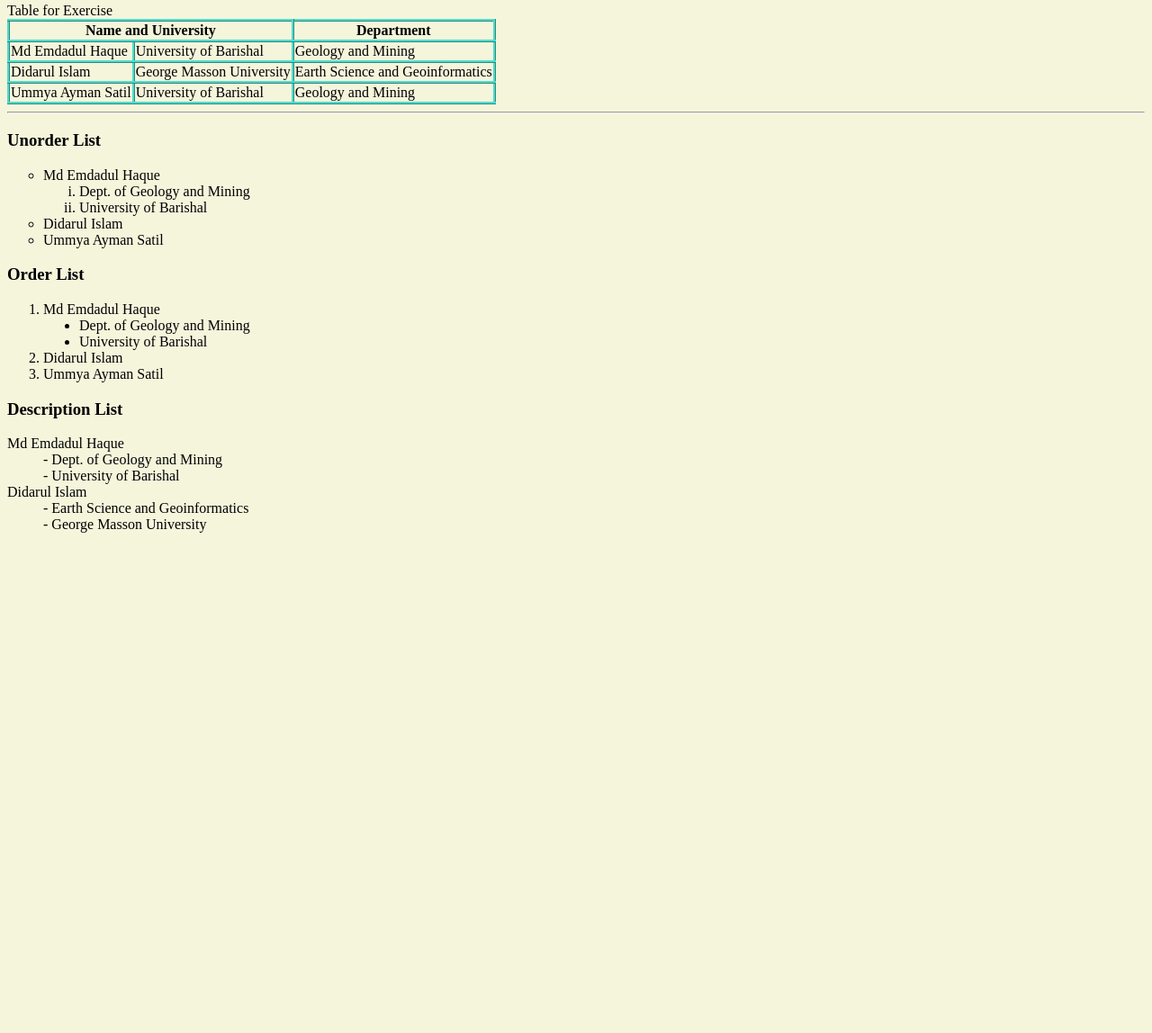
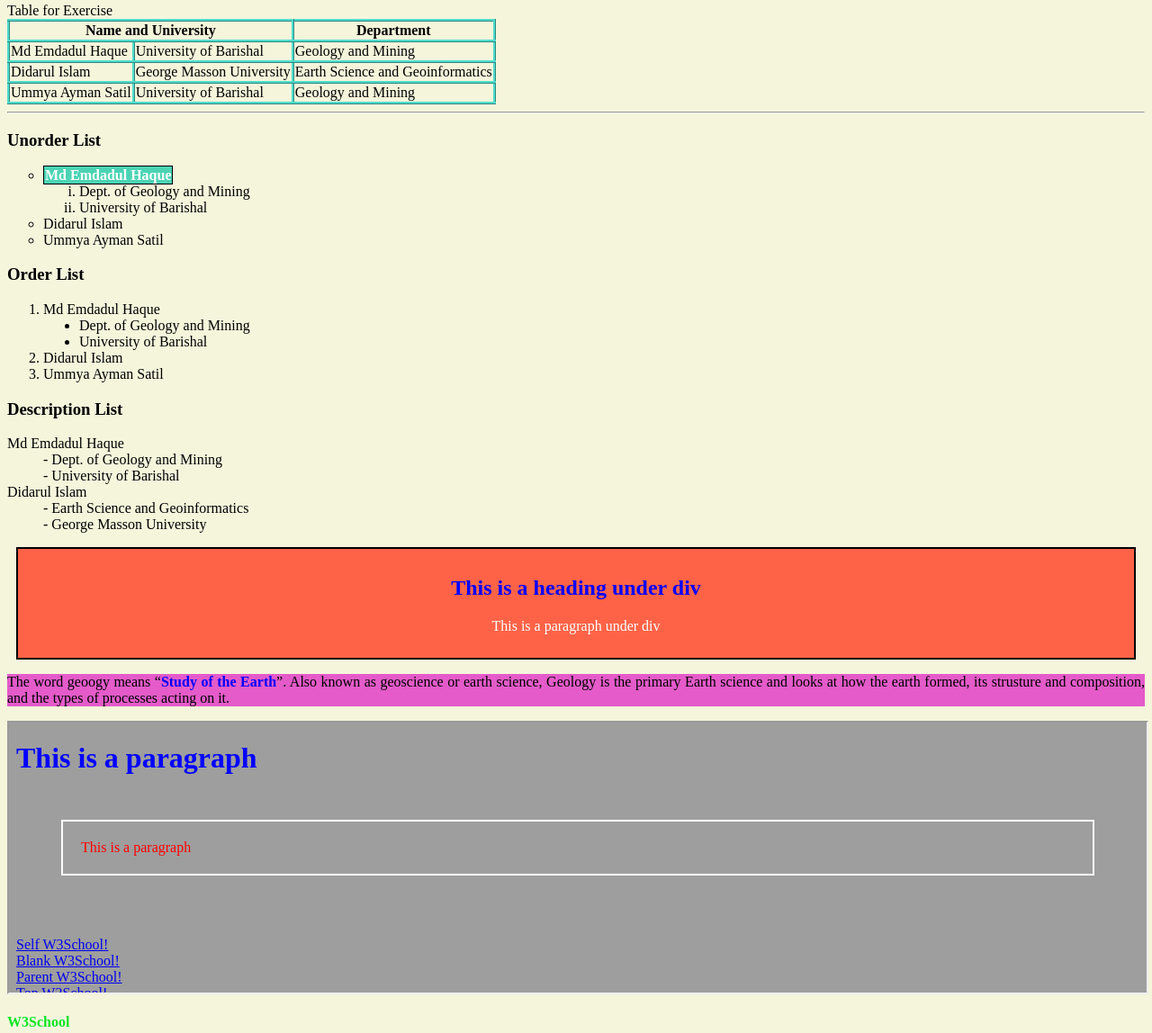
Before and after one commit to emdad29/HTML, a plain HTML site: page index.html in a window 1280 px wide. Shown: the part 1301-2449 px from the top of the page at 90% size. Before the commit the page ends 1909 px from the top, so only its background shows below. Drawn offline with Linux system fonts and the light colour scheme.

Commit message:
lot-change

```diff
--- a/index.html
+++ b/index.html
@@ -11,6 +11,8 @@
         <link rel="stylesheet" href="style.css">
         <link rel="stylesheet" href="style_01.css">
         <link rel="stylesheet" href="style2.css">
+        <link rel="stylesheet" href="style3.css">
+        <link rel="stylesheet" href="style4.css">
     </head>
 
 <body>
@@ -107,7 +109,7 @@
     </table><hr>
     <h3>Unorder List</h3>
     <ul style="list-style-type: circle;">
-        <li>Md Emdadul Haque
+        <li><span class="note">Md Emdadul Haque</span>
             <ol type="i">
                 <li>Dept. of Geology and Mining</li>
                 <li>University of Barishal</li>
@@ -137,6 +139,21 @@
         <dd>- Earth Science and Geoinformatics</dd>
         <dd>- George Masson University</dd>
     </dl>
+    <div class="city alignn">
+        <h2 style="color:blue">This is a heading under div</h2>
+        <p>This is a paragraph under div</p>
+    </div>
+
+    <div>
+        <p id="decoration">The word geoogy means <q><span class="mark">Study of the Earth</span></q>. Also known as geoscience or
+        earth science, Geology is the primary Earth science and looks at how the earth formed, its strusture and composition, and
+    the types of processes acting on it.</p>
+    </div>
+
+    <div class="mark">
+        <iframe src="practise.html" name="iframe_a" style="width: 100%; height: 300px;" title="Iframe Example"></iframe><br><br>
+        <a href="https://www.w3schools.com/" target="iframe_a">W3School</a>
+    </div>
 
 
 
--- /dev/null
+++ b/style3.css
@@ -0,0 +1,25 @@
+.city {
+    background-color: tomato;
+    color: white;
+    border: 2px solid black;
+    margin: 10px;
+    padding: 10px;
+}
+
+.note {
+    background-color: rgb(75, 212, 180);
+    color: white;
+    border: 1px solid black;
+    padding: 1px;
+    font-weight: bold;
+}
+
+.alignn {
+    text-align: center;
+}
+
+.mark {
+    color: blue;
+    font-weight: bold;
+
+}
--- /dev/null
+++ b/style4.css
@@ -0,0 +1,6 @@
+#decoration {
+    background-color: rgb(228, 91, 201);
+    color: black;
+    padding: 2;
+    text-align: justify;
+}
```
